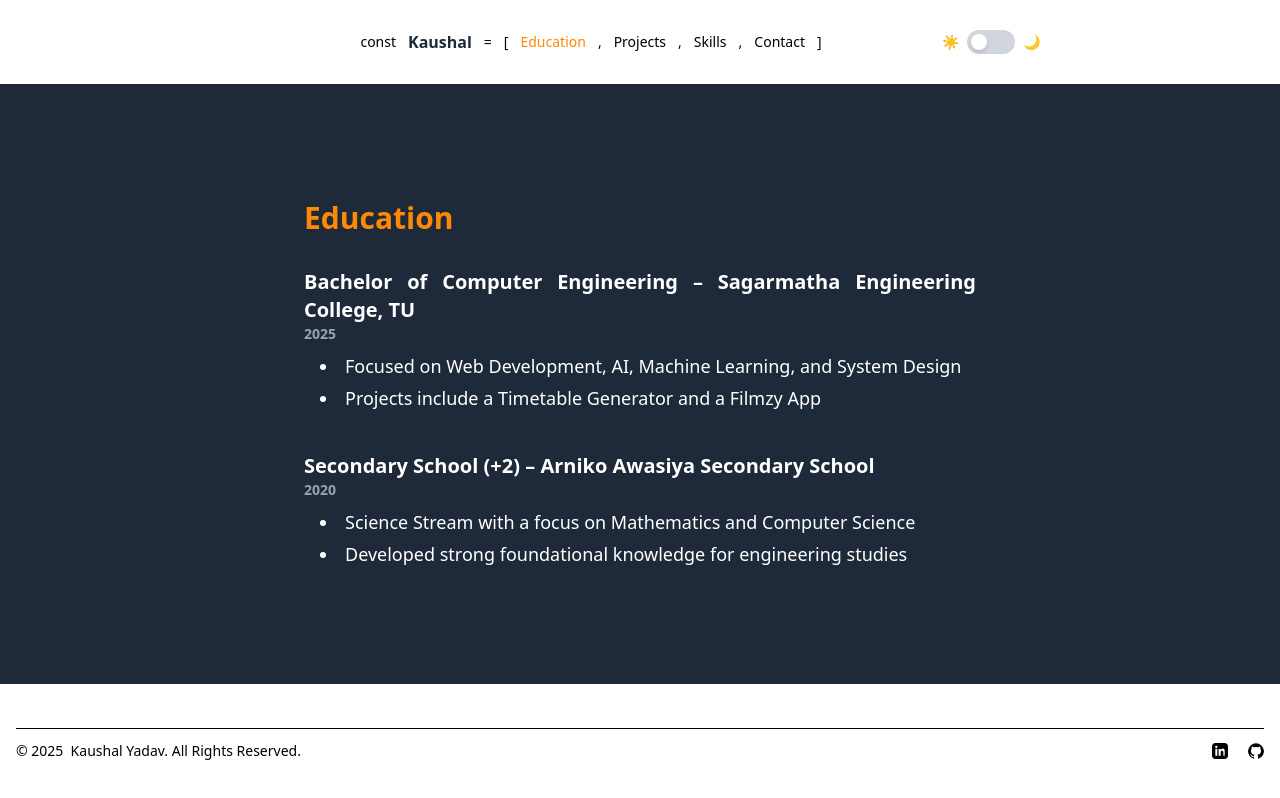
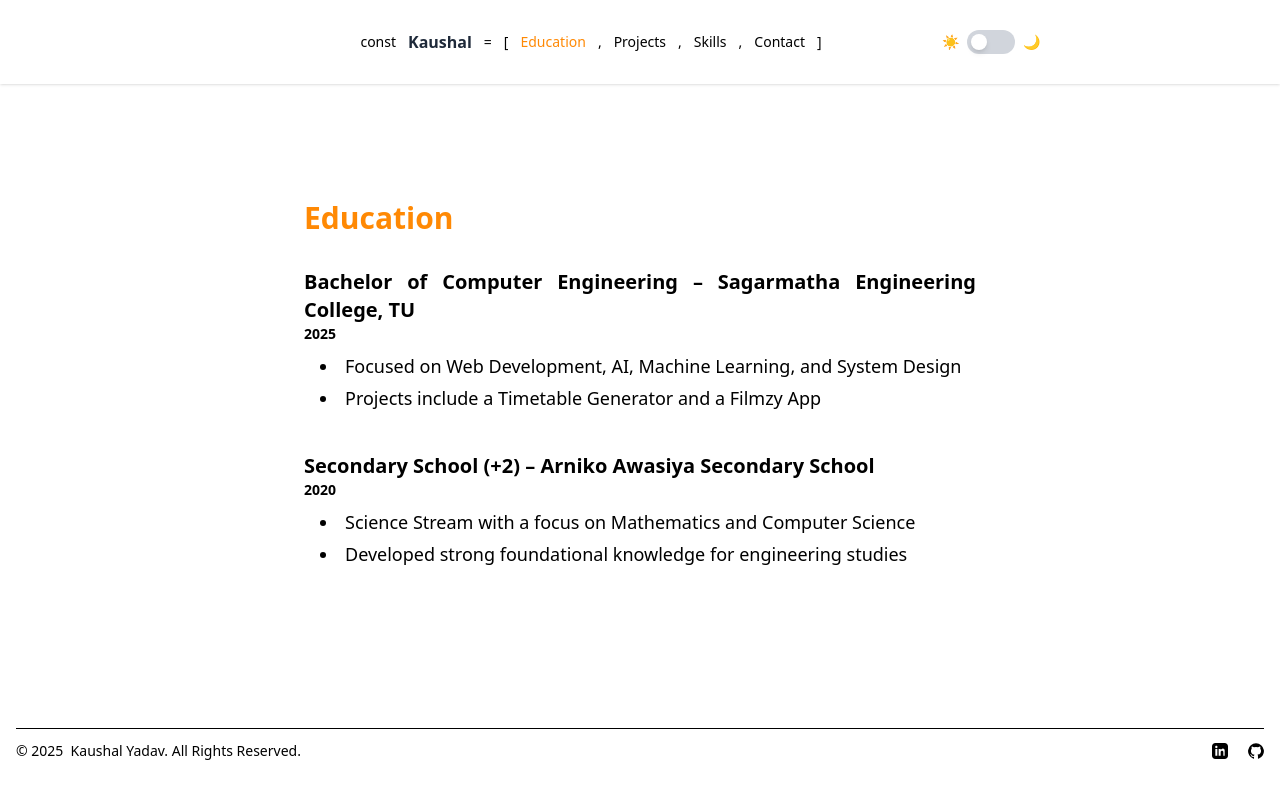
Before and after one commit to penguin-404/vite-portfolio, a React (Vite) app: page /education in a window 1280 px wide. Built offline with nearby package versions, Linux system fonts and the light colour scheme.

Commit message:
All components updated for dark mode

```diff
--- a/src/components/Education.jsx
+++ b/src/components/Education.jsx
@@ -2,15 +2,15 @@ import React from 'react'
 
 export default function Education() {
   return (
-    <div className="h-[75vh] bg-gray-800 text-white px-6 py-12 flex items-center justify-center">
+    <div className="h-[75vh] bg-white text-black  dark:bg-gray-800 dark:text-white px-6 py-12 flex items-center justify-center">
       <div className="max-w-2xl">
         <h1 className="text-3xl font-bold mb-8 text-orange-400">Education</h1>
 
         <div className="space-y-10 text-lg text-justify">
           <div>
-            <h2 className="text-xl font-semibold text-white mb-1">
+            <h2 className="text-xl font-semibold text-black dark:text-white mb-1">
               Bachelor of Computer Engineering – Sagarmatha Engineering College, TU
-              <span className="block text-sm text-gray-400">2025</span>
+              <span className="block text-sm text-black dark:text-white">2025</span>
             </h2>
             <ul className="list-disc list-inside ml-4 mt-2 space-y-1">
               <li>Focused on Web Development, AI, Machine Learning, and System Design</li>
@@ -19,9 +19,9 @@ export default function Education() {
           </div>
 
           <div>
-            <h2 className="text-xl font-semibold text-white mb-1">
+            <h2 className="text-xl font-semibold text-black dark:text-white mb-1">
               Secondary School (+2) – Arniko Awasiya Secondary School
-              <span className="block text-sm text-gray-400">2020</span>
+              <span className="block text-sm text-black dark:text-white">2020</span>
             </h2>
             <ul className="list-disc list-inside ml-4 mt-2 space-y-1">
               <li>Science Stream with a focus on Mathematics and Computer Science</li>
--- a/src/components/Projects.jsx
+++ b/src/components/Projects.jsx
@@ -23,7 +23,7 @@ export default function Projects() {
   ];
 
   return (
-    <div className="h-[75vh] bg-gray-800 text-white px-6 py-12">
+    <div className="h-[75vh] bg-white text-black  dark:bg-gray-800 dark:text-white px-6 py-12">
       <div className="max-w-5xl mx-auto">
         <h1 className="text-3xl font-bold mb-8 text-orange-400">Projects</h1>
 
@@ -36,7 +36,7 @@ export default function Projects() {
               rel="noopener noreferrer"
               className="block p-6 bg-gray-900 rounded-lg shadow-lg hover:shadow-orange-500 transition-shadow duration-300"
             >
-              <h2 className="text-xl font-semibold mb-2">{title}</h2>
+              <h2 className="text-xl text-white font-semibold mb-2">{title}</h2>
               <p className="text-gray-300">{description}</p>
               <p className="mt-4 text-orange-400 font-semibold hover:underline">
                 View on GitHub →
--- a/src/components/Skills.jsx
+++ b/src/components/Skills.jsx
@@ -11,7 +11,7 @@ export default function Skills() {
   ];
 
   return (
-    <div className="h-[75vh] bg-gray-800 text-white px-6 py-12">
+    <div className="h-[75vh] bg-white text-black  dark:bg-gray-800 dark:text-white px-6 py-12">
       <div className="max-w-4xl mx-auto">
         <h1 className="text-3xl font-bold mb-10 text-orange-400 text-left">My Skills</h1>
 
@@ -21,7 +21,7 @@ export default function Skills() {
               key={idx}
               className="bg-gray-900 rounded-lg p-4 flex items-center justify-center shadow-md hover:shadow-orange-400 transition-shadow cursor-default"
             >
-              <p className="text-lg font-medium">{skill}</p>
+              <p className="text-lg text-white font-medium">{skill}</p>
             </div>
           ))}
         </div>
--- a/src/components/Updates.jsx
+++ b/src/components/Updates.jsx
@@ -6,7 +6,7 @@ export default function Updates() {
   ];
 
   return (
-    <div className="h-[75vh] bg-gray-800 text-white px-6 py-12">
+    <div className="h-[75vh] bg-white text-black  dark:bg-gray-800 dark:text-white px-6 py-12">
       <div className="max-w-4xl mx-auto">
         <h1 className="text-3xl font-bold mb-8 text-orange-400 text-left">Updates</h1>
 
```
